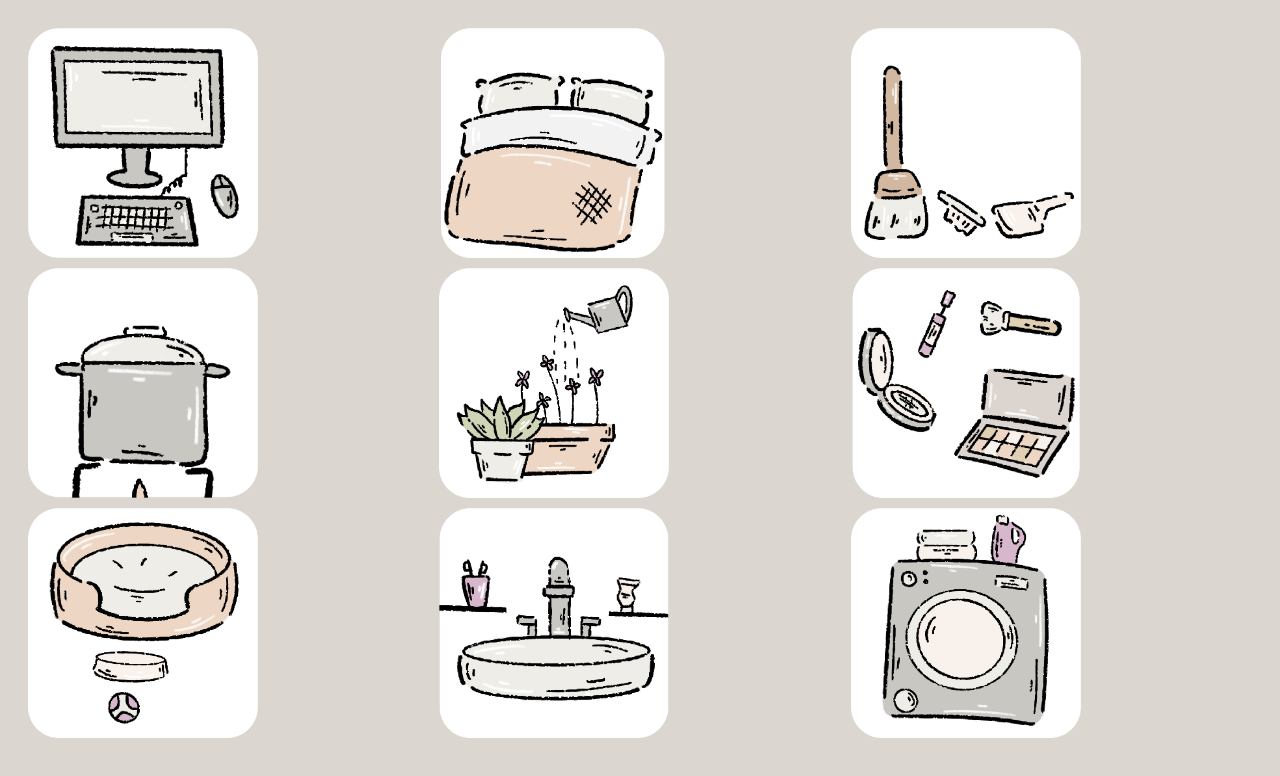
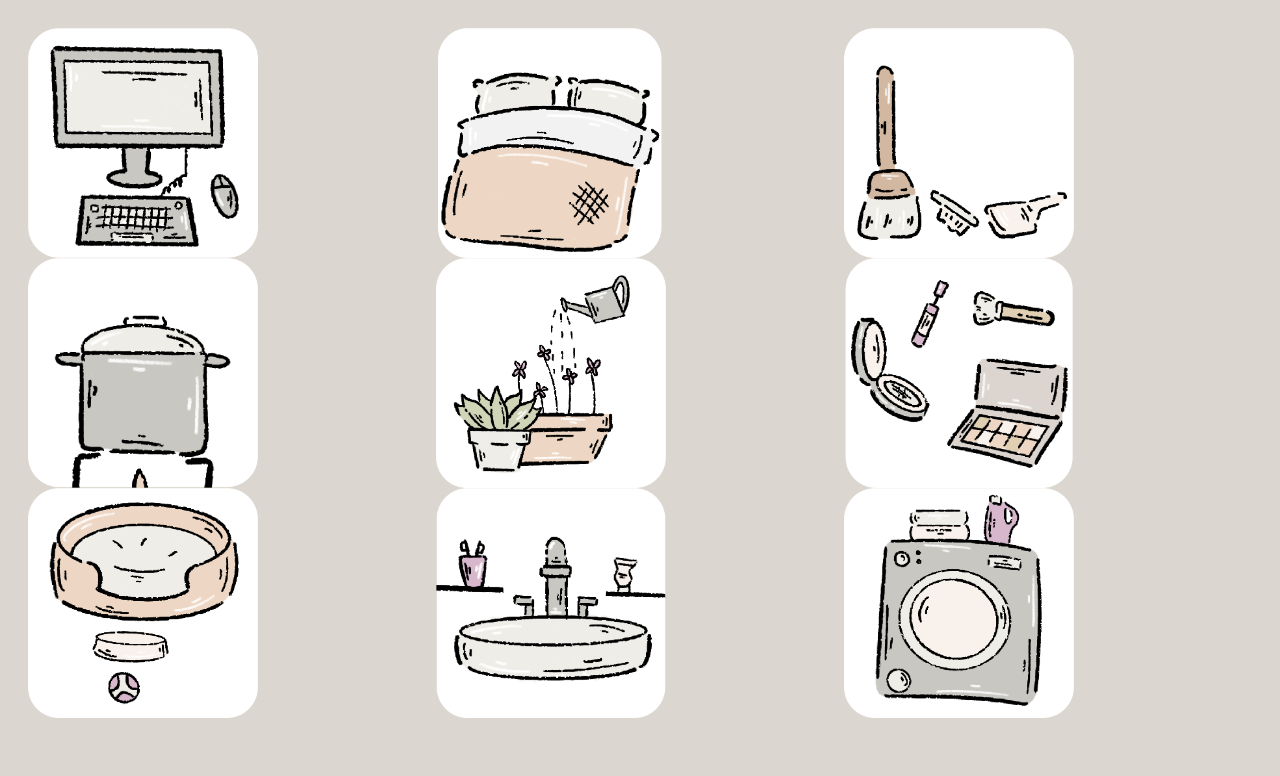
Before and after one commit to arianna-distefano/Assignment2, a plain HTML site: page index.html in a window 1280 px wide. Drawn offline with Linux system fonts and the light colour scheme.

Commit message:
Update index.html

```diff
--- a/index.html
+++ b/index.html
@@ -8,7 +8,7 @@
         .grid {
             display: grid;
             grid-template-columns: 1fr 1fr 1fr;
-            gap: 10px;
+
             padding: 20px;
         }
 
```
